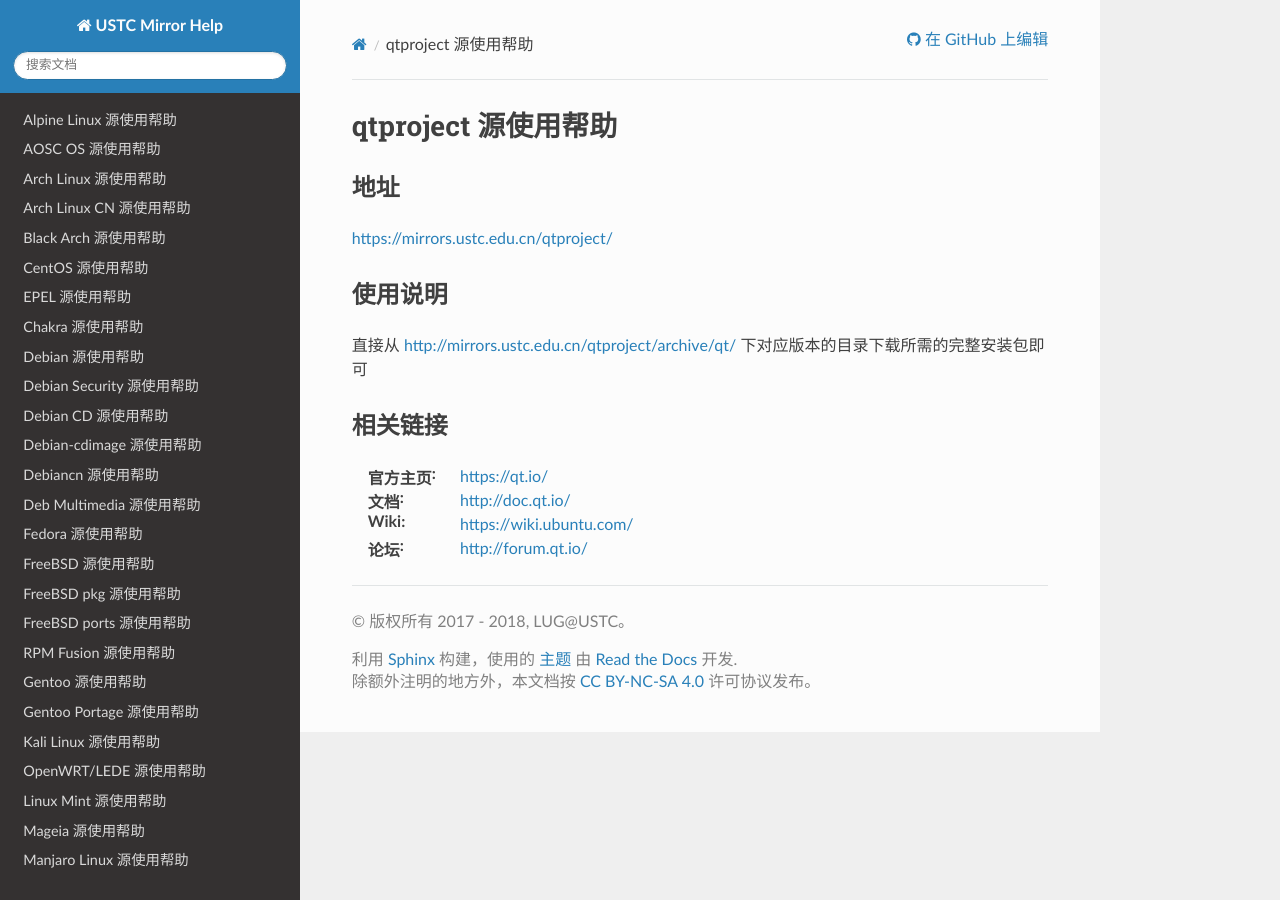
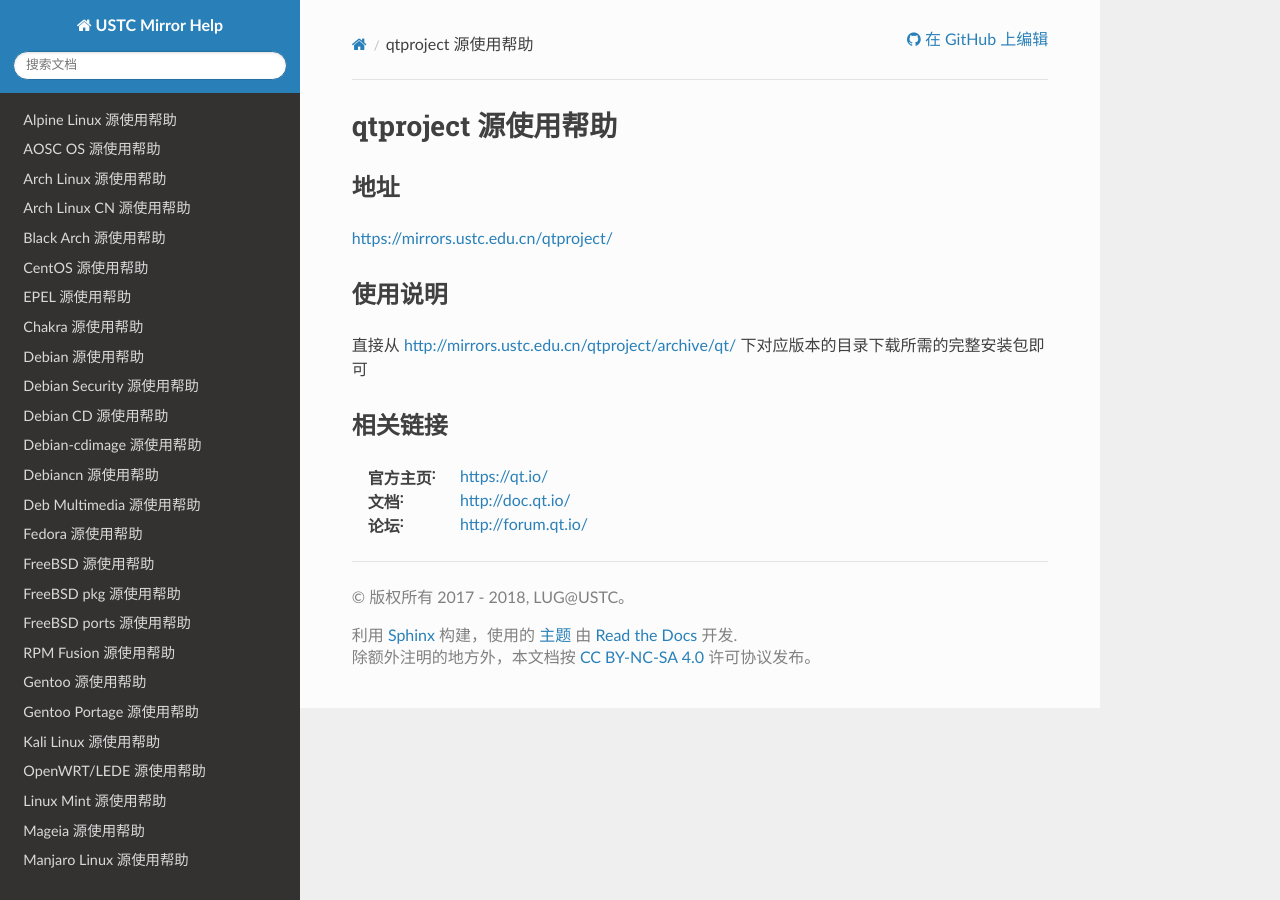
Before and after one commit to ustclug/mirrorhelp, a Sphinx documentation site: the page built from source/qtproject.rst, in a window 1280 px wide. Built offline with Sphinx 7.4.7 and the Read the Docs theme 2.0.0, drawn with Linux system fonts in a browser that asks for light colours; pages that are not in the unit, such as notebooks, are missing from menus; some of the changed lines change nothing that is shown.

Commit message:
Update qtproject.rst
fix typo

```diff
--- a/source/qtproject.rst
+++ b/source/qtproject.rst
@@ -16,5 +16,4 @@
 
 :官方主页: https://qt.io/
 :文档: http://doc.qt.io/
-:Wiki: https://wiki.ubuntu.com/
 :论坛: http://forum.qt.io/
```
